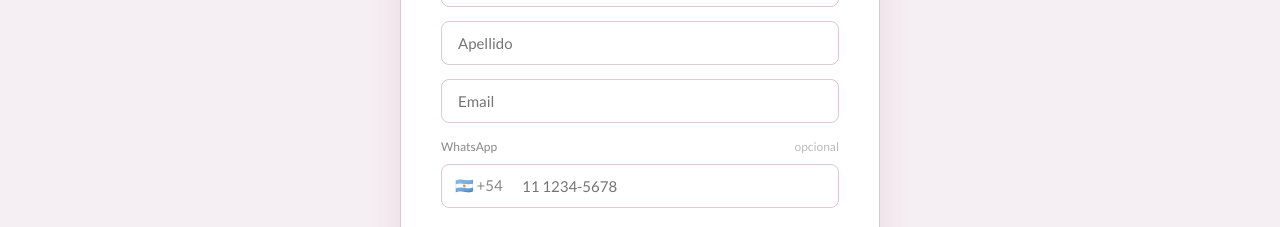
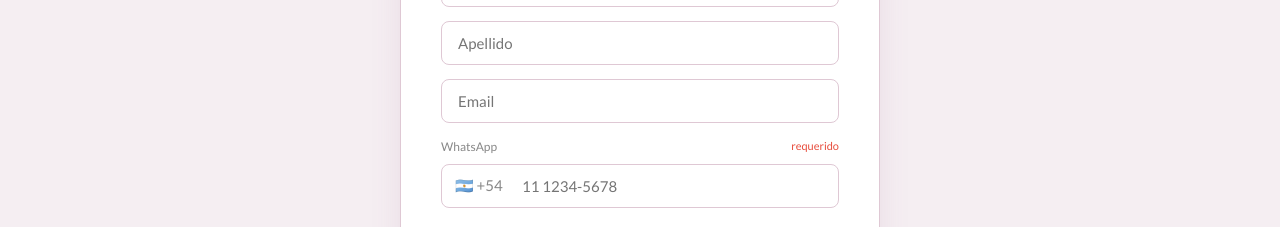
Before and after one commit to evabenavidez88/formacionventas, a Next.js app: page / in a window 1280 px wide. Shown: the part 6020-6247 px from the top of the page. Built offline with nearby package versions, Linux system fonts and the light colour scheme.

Commit message:
fix: make WhatsApp field required

```diff
--- a/app/components/FormInscripcion.js
+++ b/app/components/FormInscripcion.js
@@ -38,7 +38,7 @@ const FormInscripcion = forwardRef(function FormInscripcion(props, ref) {
     if (!validarTexto(nombre)) { setErrNombre(true); ok = false; }
     if (!validarTexto(apellido)) { setErrApellido(true); ok = false; }
     if (!validarEmail(email)) { setErrEmail(true); ok = false; }
-    if (whatsapp.trim() && !validarWhatsapp(whatsapp)) { setErrWhatsapp(true); ok = false; }
+    if (!whatsapp.trim() || !validarWhatsapp(whatsapp)) { setErrWhatsapp(true); ok = false; }
     if (!ok) return;
 
     setEnviando(true);
@@ -123,7 +123,7 @@ const FormInscripcion = forwardRef(function FormInscripcion(props, ref) {
           <div style={{ marginBottom: '20px' }}>
             <label style={{ fontSize: '12px', color: '#888', marginBottom: '6px', display: 'flex', justifyContent: 'space-between' }}>
               <span>WhatsApp</span>
-              <span style={{ color: '#bbb' }}>opcional</span>
+              <span style={{ color: '#e74c3c', fontSize: '11px' }}>requerido</span>
             </label>
             <div style={{ position: 'relative' }}>
               <span style={{
```
